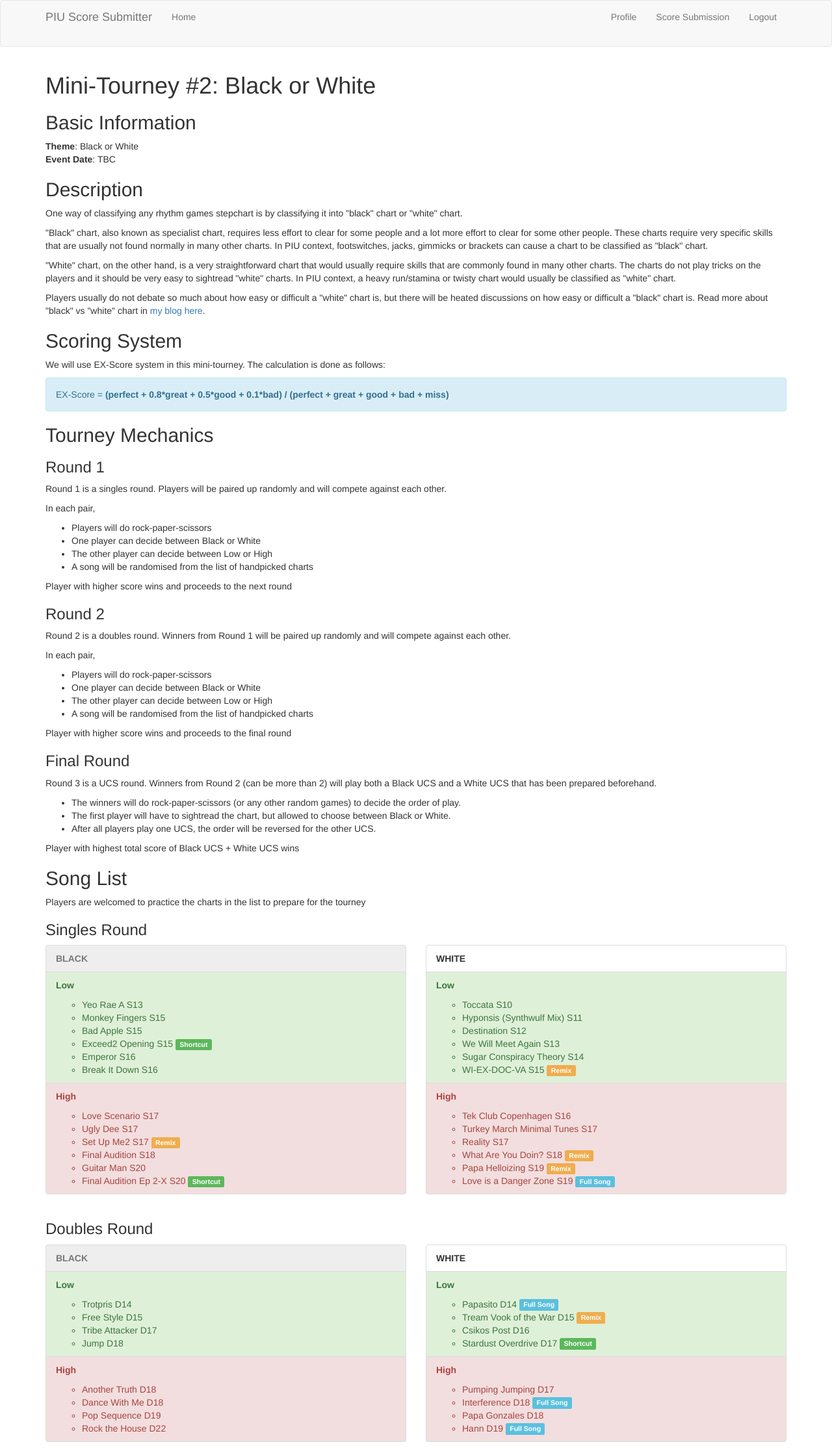
After one commit to bivanalhar/piu-score-submitter, a Flask app: page /comp/MT2 in a window 1280 px wide. The commit adds this page. Shown: the whole page at 65% size. Run offline with Flask 3, Linux system fonts and the light colour scheme; the visitor is signed in with stand-in values (Sample User, id 1); data comes from the database, SQL or seed files in the repository; data that the repository does not hold is empty; some libraries are stand-ins or nearby versions.

Commit message:
Add mini tourney page and change badge to label

```diff
--- a/app/routes.py
+++ b/app/routes.py
@@ -46,8 +46,9 @@ def before_request():
 @login_required
 def home():
     posts = [
-        {'comp_name' : '18 Again', 'code' : "E1", 'is_done': True},
-        {'comp_name' : 'Oriental Sounds?', 'code' : "E2", 'is_done': False}
+        {'comp_name' : '18 Again', 'code' : "E1", 'status': 0},
+        {'comp_name' : 'Oriental Sounds?', 'code' : "E2", 'status': 1},
+        {'comp_name' : 'Mini-Tourney 2', 'code' : "MT2", 'status': 2}
     ]
     return render_template(
         "main.html",
--- /dev/null
+++ b/app/templates/compMT2.html
@@ -0,0 +1,181 @@
+{% extends "base.html" %}
+
+{% block app_content %}
+    <h1>Mini-Tourney #2: Black or White</h1>
+
+    <h2>Basic Information</h2>
+    <strong>Theme</strong>: Black or White<br/>
+	<strong>Event Date</strong>: TBC<br/>
+
+	<h2>Description</h2>
+	<p>
+	    One way of classifying any rhythm games stepchart is by classifying it into "black" chart or "white" chart.
+	</p>
+	<p>
+	    "Black" chart, also known as specialist chart, requires less effort to clear for some people and a lot more
+	    effort to clear for some other people. These charts require very specific skills that are usually not found
+	    normally in many other charts. In PIU context, footswitches, jacks, gimmicks or brackets can cause a chart
+	    to be classified as "black" chart.
+	</p>
+	<p>
+	    "White" chart, on the other hand, is a very straightforward chart that would usually require skills that
+	    are commonly found in many other charts. The charts do not play tricks on the players and it should be very
+	    easy to sightread "white" charts. In PIU context, a heavy run/stamina or twisty chart would usually be
+	    classified as "white" chart.
+	</p>
+	<p>
+	    Players usually do not debate so much about how easy or difficult a "white" chart is, but there will be
+	    heated discussions on how easy or difficult a "black" chart is. Read more about "black" vs "white" chart
+	    in <a href="https://piucoderage.blogspot.com/2023/01/chartalyzer-3-native-s20.html">my blog here</a>.
+	</p>
+
+	<h2>Scoring System</h2>
+	<p>We will use EX-Score system in this mini-tourney. The calculation is done as follows:</p>
+	<div class="alert alert-info" role="alert">
+		EX-Score = <b>(perfect + 0.8*great + 0.5*good + 0.1*bad) / (perfect + great + good + bad + miss)</b>
+	</div>
+
+	<h2>Tourney Mechanics</h2>
+	<h3>Round 1</h3>
+	<p>Round 1 is a singles round. Players will be paired up randomly and will compete against each other.</p>
+	<p>In each pair,</p>
+	<ul>
+        <li>Players will do rock-paper-scissors</li>
+        <li>One player can decide between Black or White</li>
+        <li>The other player can decide between Low or High</li>
+        <li>A song will be randomised from the list of handpicked charts</li>
+    </ul>
+    <p>Player with higher score wins and proceeds to the next round</p>
+
+    <h3>Round 2</h3>
+	<p>Round 2 is a doubles round. Winners from Round 1 will be paired up randomly and will compete against each other.</p>
+	<p>In each pair,</p>
+	<ul>
+        <li>Players will do rock-paper-scissors</li>
+        <li>One player can decide between Black or White</li>
+        <li>The other player can decide between Low or High</li>
+        <li>A song will be randomised from the list of handpicked charts</li>
+    </ul>
+    <p>Player with higher score wins and proceeds to the final round</p>
+
+    <h3>Final Round</h3>
+    <p>Round 3 is a UCS round. Winners from Round 2 (can be more than 2) will play both a Black UCS and a White UCS that has been prepared beforehand.</p>
+	<ul>
+	    <li>The winners will do rock-paper-scissors (or any other random games) to decide the order of play.</li>
+	    <li>The first player will have to sightread the chart, but allowed to choose between Black or White.</li>
+	    <li>After all players play one UCS, the order will be reversed for the other UCS.</li>
+    </ul>
+    <p>Player with highest total score of Black UCS + White UCS wins</p>
+
+
+	<h2>Song List</h2>
+	<p>Players are welcomed to practice the charts in the list to prepare for the tourney</p>
+
+	<h3>Singles Round</h3>
+    <div class="row">
+        <div class="col-sm-6 col-md-6">
+            <ul class="list-group">
+                <li class="list-group-item disabled"><strong>BLACK</strong></li>
+                <li class="list-group-item list-group-item-success">
+                    <p><strong>Low</strong></p>
+                    <ul>
+                        <li>Yeo Rae A S13</li>
+                        <li>Monkey Fingers S15</li>
+                        <li>Bad Apple S15</li>
+                        <li>Exceed2 Opening S15 <span class="label label-success">Shortcut</span></li>
+                        <li>Emperor S16</li>
+                        <li>Break It Down S16</li>
+                    </ul>
+                </li>
+                <li class="list-group-item list-group-item-danger">
+                    <p><strong>High</strong></p>
+                    <ul>
+                        <li>Love Scenario S17</li>
+                        <li>Ugly Dee S17</li>
+                        <li>Set Up Me2 S17 <span class="label label-warning">Remix</span></li>
+                        <li>Final Audition S18</li>
+                        <li>Guitar Man S20</li>
+                        <li>Final Audition Ep 2-X S20 <span class="label label-success">Shortcut</span></li>
+                    </ul>
+                </li>
+            </ul>
+        </div>
+        <div class="col-sm-6 col-md-6">
+            <ul class="list-group">
+                <li class="list-group-item"><strong>WHITE</strong></li>
+                <li class="list-group-item list-group-item-success">
+                    <p><strong>Low</strong></p>
+                    <ul>
+                        <li>Toccata S10</li>
+                        <li>Hyponsis (Synthwulf Mix) S11</li>
+                        <li>Destination S12</li>
+                        <li>We Will Meet Again S13</li>
+                        <li>Sugar Conspiracy Theory S14</li>
+                        <li>WI-EX-DOC-VA S15 <span class="label label-warning">Remix</span></li>
+                    </ul>
+                </li>
+                <li class="list-group-item list-group-item-danger">
+                    <p><strong>High</strong></p>
+                    <ul>
+                        <li>Tek Club Copenhagen S16</li>
+                        <li>Turkey March Minimal Tunes S17</li>
+                        <li>Reality S17</li>
+                        <li>What Are You Doin? S18 <span class="label label-warning">Remix</span></li>
+                        <li>Papa Helloizing S19 <span class="label label-warning">Remix</span></li>
+                        <li>Love is a Danger Zone S19 <span class="label label-info">Full Song</span></li>
+                    </ul>
+                </li>
+            </ul>
+        </div>
+    </div>
+
+	<h3>Doubles Round</h3>
+	<div class="row">
+        <div class="col-sm-6 col-md-6">
+            <ul class="list-group">
+                <li class="list-group-item disabled"><strong>BLACK</strong></li>
+                <li class="list-group-item list-group-item-success">
+                    <p><strong>Low</strong></p>
+                    <ul>
+                        <li>Trotpris D14</li>
+                        <li>Free Style D15</li>
+                        <li>Tribe Attacker D17</li>
+                        <li>Jump D18</li>
+                    </ul>
+                </li>
+                <li class="list-group-item list-group-item-danger">
+                    <p><strong>High</strong></p>
+                    <ul>
+                        <li>Another Truth D18</li>
+                        <li>Dance With Me D18</li>
+                        <li>Pop Sequence D19</li>
+                        <li>Rock the House D22</li>
+                    </ul>
+                </li>
+            </ul>
+        </div>
+        <div class="col-sm-6 col-md-6">
+            <ul class="list-group">
+                <li class="list-group-item"><strong>WHITE</strong></li>
+                <li class="list-group-item list-group-item-success">
+                    <p><strong>Low</strong></p>
+                    <ul>
+                        <li>Papasito D14 <span class="label label-info">Full Song</span></li>
+                        <li>Tream Vook of the War D15 <span class="label label-warning">Remix</span></li>
+                        <li>Csikos Post D16</li>
+                        <li>Stardust Overdrive D17 <span class="label label-success">Shortcut</span></li>
+                    </ul>
+                </li>
+                <li class="list-group-item list-group-item-danger">
+                    <p><strong>High</strong></p>
+                    <ul>
+                        <li>Pumping Jumping D17</li>
+                        <li>Interference D18 <span class="label label-info">Full Song</span></li>
+                        <li>Papa Gonzales D18</li>
+                        <li>Hann D19 <span class="label label-info">Full Song</span></li>
+                    </ul>
+                </li>
+            </ul>
+        </div>
+    </div>
+{% endblock %}
--- a/app/templates/main.html
+++ b/app/templates/main.html
@@ -6,8 +6,10 @@
     {% for post in posts %}
     <div>
         <p>
-            {% if post.is_done %}
-                <span class="badge badge-primary">DONE</span>
+            {% if post.status == 0 %}
+                <span class="label label-default">DONE</span>
+            {% elif post.status == 2 %}
+                <span class="label label-info">Coming Soon</span>
             {% endif %}
             <a href="{{ url_for('comp', event=post.code) }}">{{ post.comp_name }}</a>
         </p>
```
Also changed, not shown: app/templates/compE2.html (+8 -8 lines).
